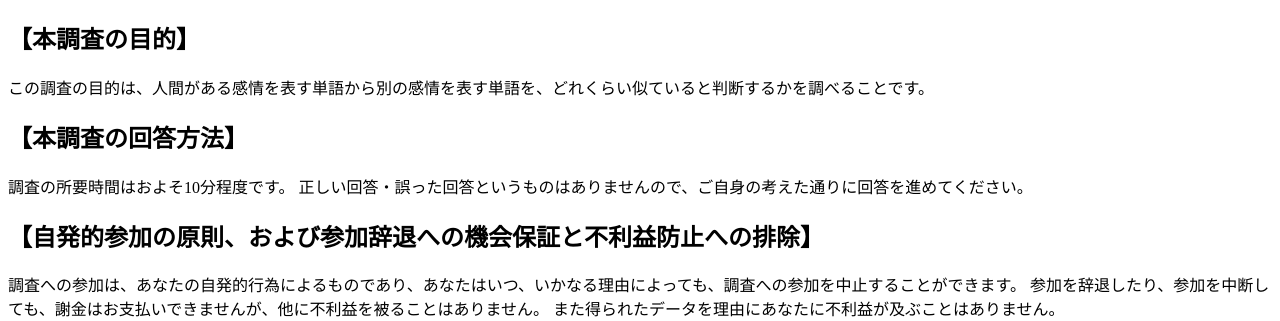
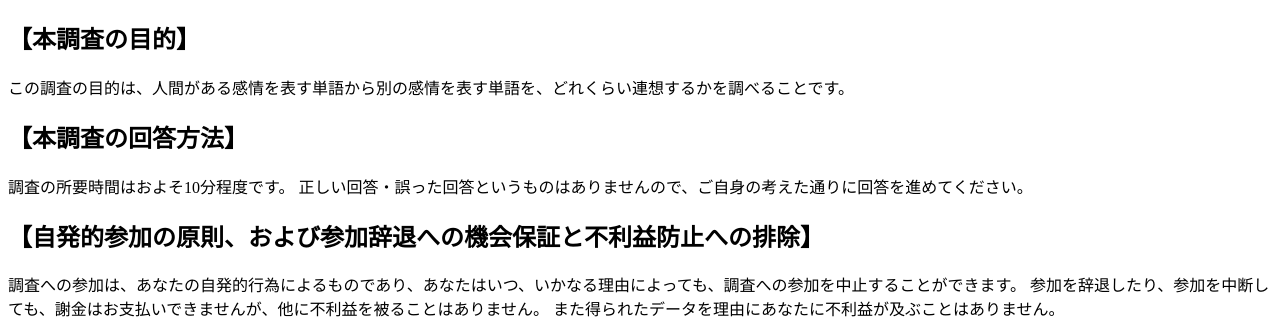
Before and after one commit to FumitakaIwaki/webex_association_v2, a Flask app: template templates/index.html in a window 1280 px wide. Shown: the top 321 px of the page. Run offline with Flask 3, Linux system fonts and the light colour scheme; the template is opened without the code that fills it, so the values that code supplies are empty.

Commit message:
"連想するか"に修正

```diff
--- a/templates/index.html
+++ b/templates/index.html
@@ -29,7 +29,7 @@
 <!-- 説明画面 -->
  <div id="header" class="header" style="display: inline;">
   <h2>【本調査の目的】</h2>
-    <div>この調査の目的は、人間がある感情を表す単語から別の感情を表す単語を、どれくらい似ていると判断するかを調べることです。</div>
+    <div>この調査の目的は、人間がある感情を表す単語から別の感情を表す単語を、どれくらい連想するかを調べることです。</div>
 
     <h2>【本調査の回答方法】</h2>
     <div>調査の所要時間はおよそ10分程度です。 正しい回答・誤った回答というものはありませんので、ご自身の考えた通りに回答を進めてください。</div>
```
